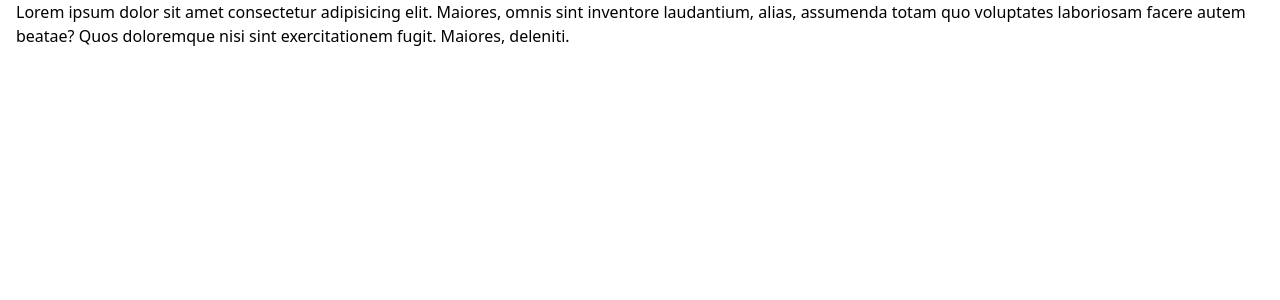
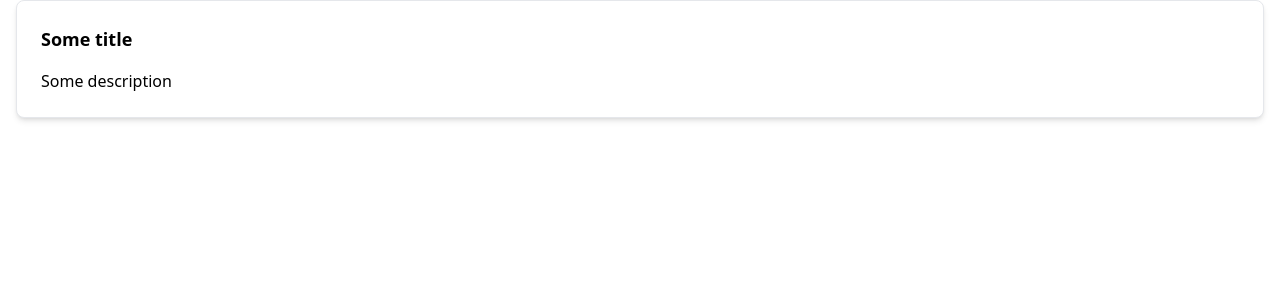
Before and after one commit to Artem-Zhuravlev/citrus-dev-test, a Vue app: page / in a window 1280 px wide. Shown: the top 300 px of the page. Built offline with nearby package versions, Linux system fonts and the light colour scheme.

Commit message:
feat(base-card): add component

```diff
--- a/src/App.vue
+++ b/src/App.vue
@@ -1,11 +1,11 @@
-<script setup>
-</script>
 
 <template>
   <div class="container">
-    <p>Lorem ipsum dolor sit amet consectetur adipisicing elit. Maiores, omnis sint inventore laudantium, alias, assumenda totam quo voluptates laboriosam facere autem beatae? Quos doloremque nisi sint exercitationem fugit. Maiores, deleniti.</p>
+    <BaseCard title="Some title" description="Some description"/>
   </div>
 </template>
 
-<style scoped>
-</style>
+<script setup>
+import { BaseCard } from '@components/shared';
+
+</script>
--- /dev/null
+++ b/src/components/shared/cards/BaseCard.vue
@@ -0,0 +1,25 @@
+<template>
+  <article class="card">
+    <h3 class="card-title">{{ title }}</h3>
+    <p>{{ description }}</p>
+  </article>
+</template>
+
+<script setup>
+const props = defineProps({
+  title: String,
+  description: String
+})
+</script>
+
+<style>
+.card {
+  @apply bg-white border border-gray-200 rounded-lg shadow-md p-6;
+}
+.card-title {
+  @apply text-lg font-bold mb-4;
+}
+.card-button {
+  @apply bg-blue-500 hover:bg-blue-700 text-white font-bold py-2 px-4 rounded mt-4;
+}
+</style>
```
